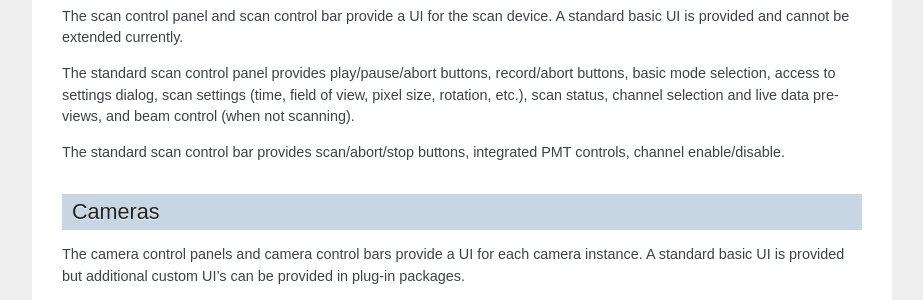
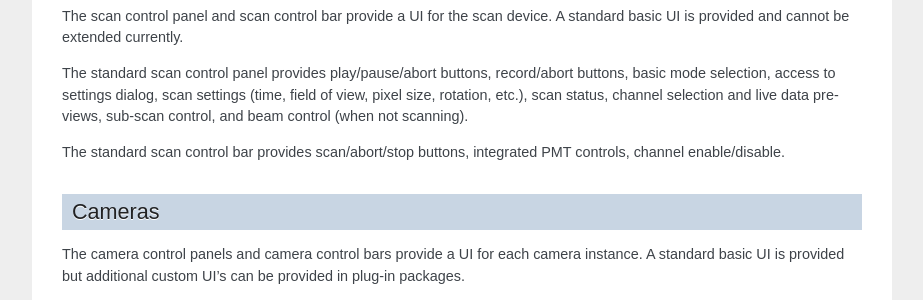
Before and after one commit to nion-software/nionswift-instrumentation-kit, a Sphinx documentation site: the page built from docs/extensions.rst, in a window 1280 px wide and 900 px high, scrolled down 769 px. Shown: the part 195-495 px from the top of the window, without its empty margins (198-1121 px from the left). Built offline with Sphinx 7.4.7, drawn with Linux system fonts in a browser that asks for light colours.

```diff
--- a/docs/extensions.rst
+++ b/docs/extensions.rst
@@ -39,7 +39,7 @@ STEM Scan Controller
 --------------------
 The scan control panel and scan control bar provide a UI for the scan device. A standard basic UI is provided and cannot be extended currently.
 
-The standard scan control panel provides play/pause/abort buttons, record/abort buttons, basic mode selection, access to settings dialog, scan settings (time, field of view, pixel size, rotation, etc.), scan status, channel selection and live data previews, and beam control (when not scanning).
+The standard scan control panel provides play/pause/abort buttons, record/abort buttons, basic mode selection, access to settings dialog, scan settings (time, field of view, pixel size, rotation, etc.), scan status, channel selection and live data previews, sub-scan control, and beam control (when not scanning).
 
 The standard scan control bar provides scan/abort/stop buttons, integrated PMT controls, channel enable/disable.
 
```
Also changed, not shown: CHANGES.rst (+1 -35 lines), 1 other file.
